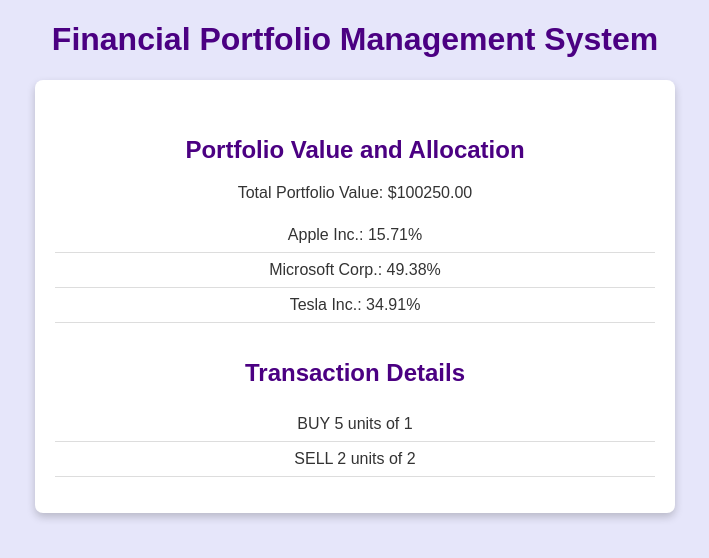
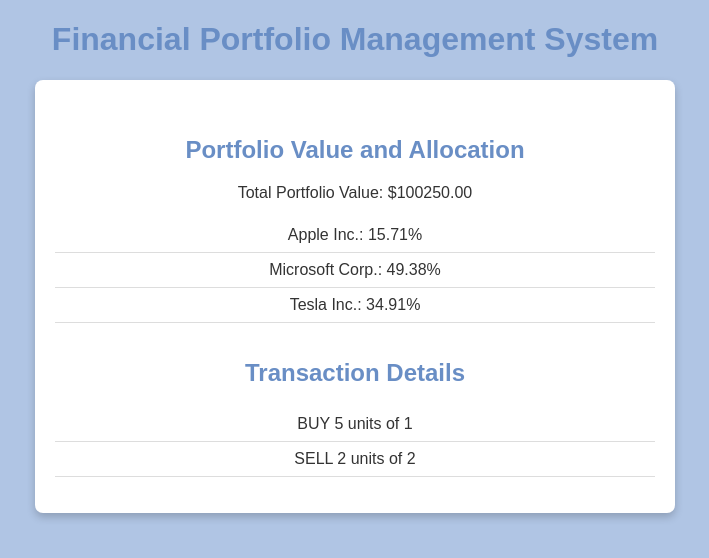
Before and after one commit to Bre10001/Coding-Challenge-15, a plain HTML site: page index.html in a window 1280 px wide. Shown: the whole page, without its empty margins (285-994 px from the left). Drawn offline with Linux system fonts and the light colour scheme.

```diff
--- a/index.html
+++ b/index.html
@@ -6,7 +6,7 @@
     <title>Financial Portfolio Management System</title>
     <style>
         body {
-            background-color: lavender;
+            background-color: #b0c5e4;
             font-family: Arial, sans-serif;
             color: #333;
             text-align: center;
@@ -20,10 +20,10 @@
             box-shadow: 0 4px 8px rgba(0, 0, 0, 0.2);
         }
         h1 {
-            color: #4B0082;
+            color: #698ec5;
         }
         h2 {
-            color: #4B0082;
+            color: #698ec5;
             margin-top: 1.5em;
         }
         .percentages, .transactions {
```
